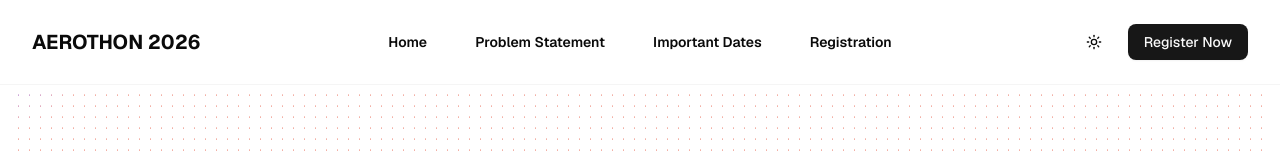
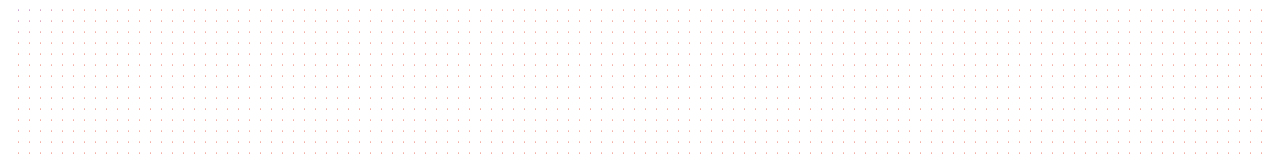
Before and after one commit to PjVineeth/Aerothon-2025, a Next.js app: page / in a window 1280 px wide. Shown: the top 158 px of the page. Built offline with nearby package versions, Linux system fonts and the light colour scheme.

Commit message:
Comming Soon

```diff
--- a/app/page.tsx
+++ b/app/page.tsx
@@ -11,10 +11,10 @@ import { Footer } from "@/components/footer"
 export default function HomePage() {
   return (
     <div className="min-h-screen">
-      {/* <main>
+      <main>
         <ComingSoon />
-      </main> */}
-      <Header />
+      </main>
+      {/* <Header />
       <main>
         <HeroSection />
         <AboutSection />
@@ -23,7 +23,7 @@ export default function HomePage() {
         <ImportantDatesSection />
         <RegistrationSection />
       </main>
-      <Footer />
+      <Footer /> */}
     </div>
   )
 }
```
